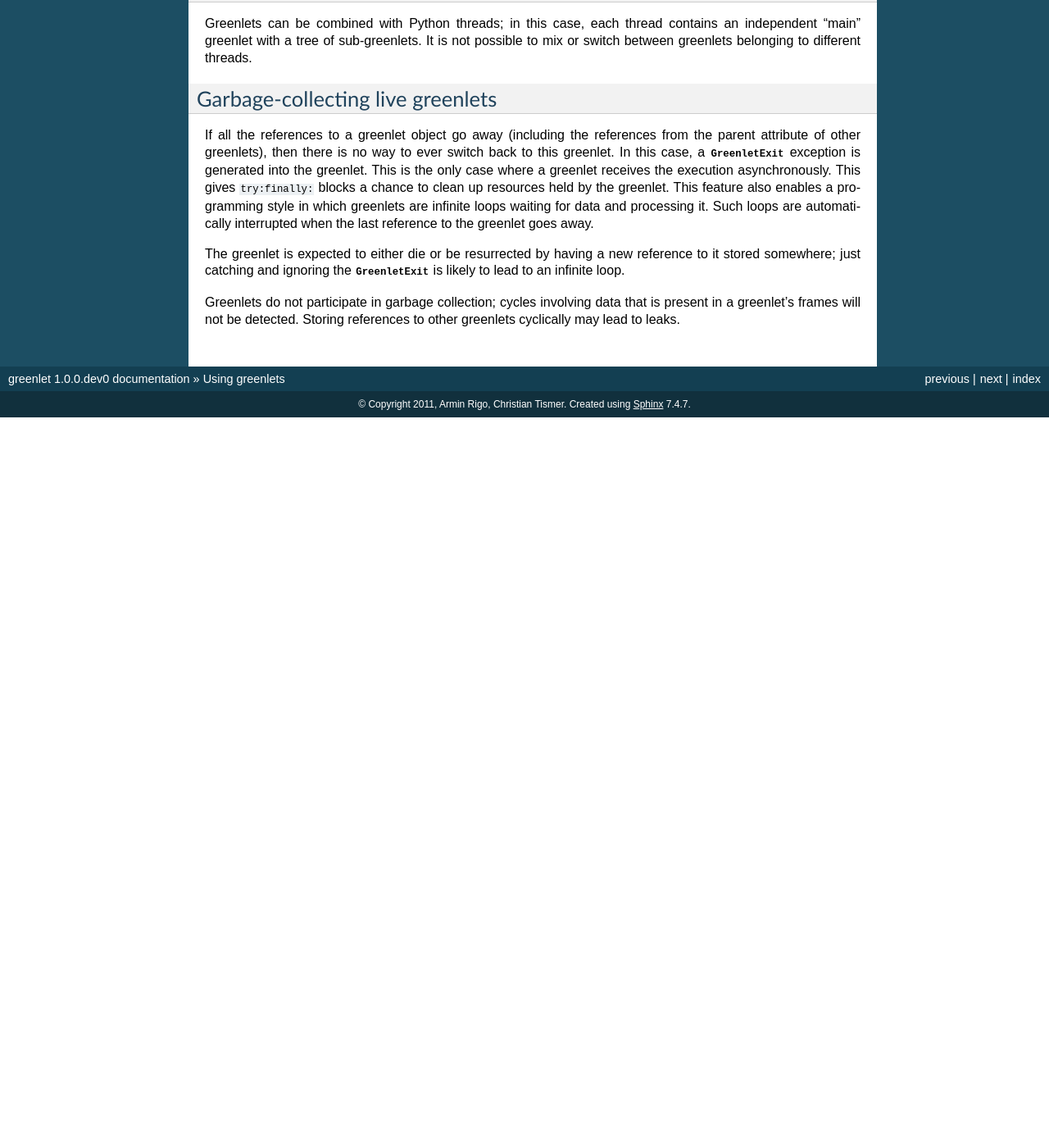
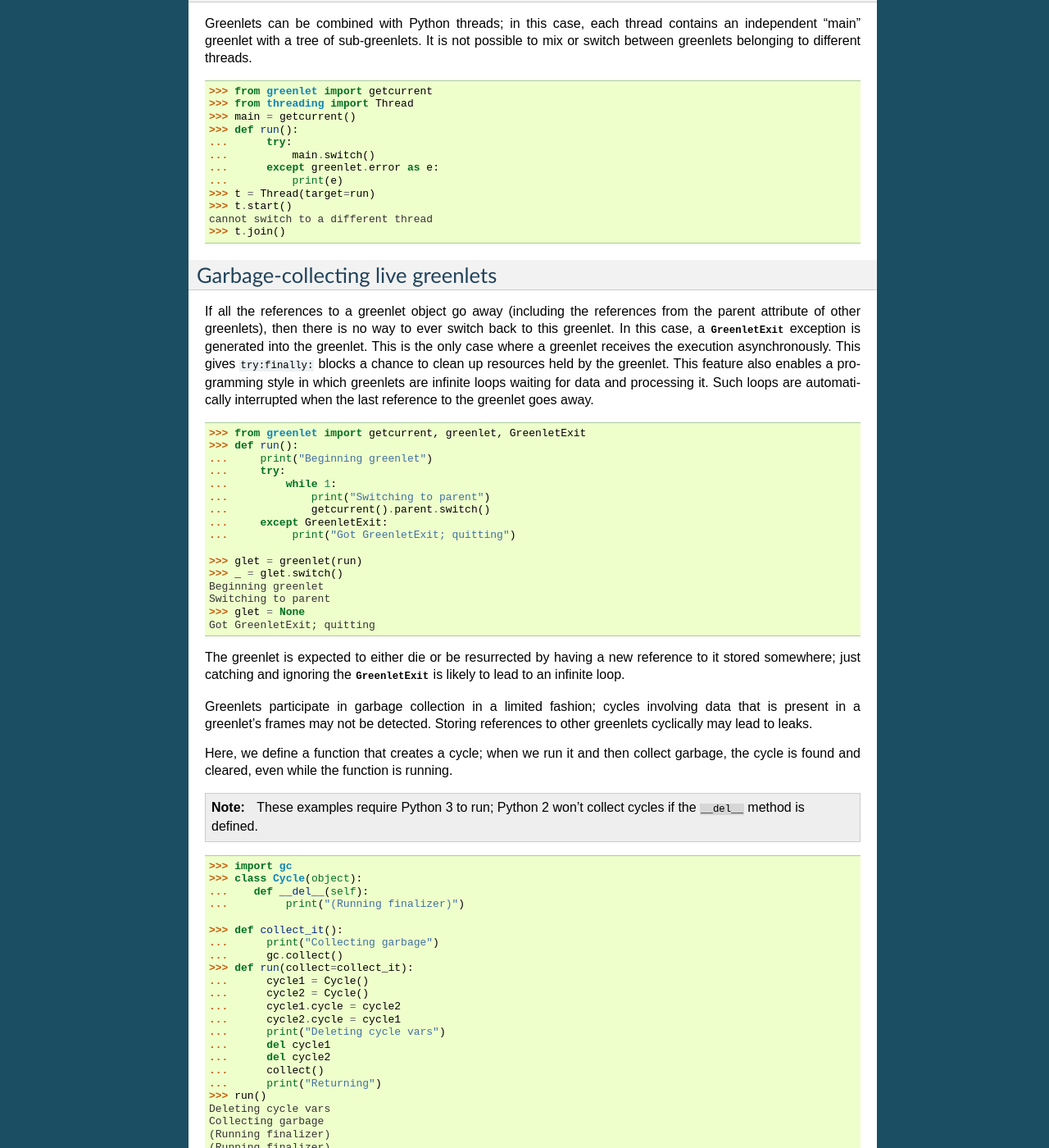
Before and after one commit to python-greenlet/greenlet, a Sphinx documentation site: the page built from docs/greenlet.rst, in a window 1280 px wide and 1400 px high, scrolled down 3338 px. Shown: the whole window at 82% size. Built offline with Sphinx 7.4.7, drawn with Linux system fonts in a browser that asks for light colours; before the commit the page ends 3847 px from its top, so only the background shows below that; some of the changed text lies outside the part shown.

Commit message:
More doctests.

```diff
--- a/docs/greenlet.rst
+++ b/docs/greenlet.rst
@@ -236,6 +236,21 @@ contains an independent "main" greenlet with a tree of sub-greenlets. It
 is not possible to mix or switch between greenlets belonging to different
 threads.
 
+.. doctest::
+
+   >>> from greenlet import getcurrent
+   >>> from threading import Thread
+   >>> main = getcurrent()
+   >>> def run():
+   ...      try:
+   ...          main.switch()
+   ...      except greenlet.error as e:
+   ...          print(e)
+   >>> t = Thread(target=run)
+   >>> t.start()
+   cannot switch to a different thread
+   >>> t.join()
+
 Garbage-collecting live greenlets
 =================================
 
@@ -250,10 +265,95 @@ greenlets are infinite loops waiting for data and processing it. Such
 loops are automatically interrupted when the last reference to the
 greenlet goes away.
 
+.. doctest::
+
+   >>> from greenlet import getcurrent, greenlet, GreenletExit
+   >>> def run():
+   ...     print("Beginning greenlet")
+   ...     try:
+   ...         while 1:
+   ...             print("Switching to parent")
+   ...             getcurrent().parent.switch()
+   ...     except GreenletExit:
+   ...          print("Got GreenletExit; quitting")
+
+   >>> glet = greenlet(run)
+   >>> _ = glet.switch()
+   Beginning greenlet
+   Switching to parent
+   >>> glet = None
+   Got GreenletExit; quitting
+
 The greenlet is expected to either die or be resurrected by having a
 new reference to it stored somewhere; just catching and ignoring the
 `GreenletExit` is likely to lead to an infinite loop.
 
-Greenlets do not participate in garbage collection; cycles involving data
-that is present in a greenlet's frames will not be detected. Storing
-references to other greenlets cyclically may lead to leaks.
+Greenlets participate in garbage collection in a limited fashion;
+cycles involving data that is present in a greenlet's frames may not
+be detected. Storing references to other greenlets cyclically may lead
+to leaks.
+
+Here, we define a function that creates a cycle; when we run it and
+then collect garbage, the cycle is found and cleared, even while the
+function is running.
+
+.. note:: These examples require Python 3 to run; Python 2 won't
+          collect cycles if the ``__del__`` method is defined.
+
+.. doctest::
+   :pyversion: >= 3.5
+
+   >>> import gc
+   >>> class Cycle(object):
+   ...    def __del__(self):
+   ...         print("(Running finalizer)")
+
+   >>> def collect_it():
+   ...      print("Collecting garbage")
+   ...      gc.collect()
+   >>> def run(collect=collect_it):
+   ...      cycle1 = Cycle()
+   ...      cycle2 = Cycle()
+   ...      cycle1.cycle = cycle2
+   ...      cycle2.cycle = cycle1
+   ...      print("Deleting cycle vars")
+   ...      del cycle1
+   ...      del cycle2
+   ...      collect()
+   ...      print("Returning")
+   >>> run()
+   Deleting cycle vars
+   Collecting garbage
+   (Running finalizer)
+   (Running finalizer)
+   Returning
+
+If we use the same function in a greenlet, the cycle is also found
+while the greenlet is active:
+
+.. doctest::
+   :pyversion: >= 3.5
+
+   >>> glet = greenlet(run)
+   >>> _ = glet.switch()
+   Deleting cycle vars
+   Collecting garbage
+   (Running finalizer)
+   (Running finalizer)
+   Returning
+
+If we tweak the function to return control to a different
+greenlet (the main greenlet) and then run garbage collection, the
+cycle is also found:
+
+.. doctest::
+   :pyversion: >= 3.5
+
+   >>> glet = greenlet(run)
+   >>> _ = glet.switch(getcurrent().switch)
+   Deleting cycle vars
+   >>> collect_it()
+   Collecting garbage
+   (Running finalizer)
+   (Running finalizer)
+   >>> del glet
```
Also changed, not shown: 1 other file.
